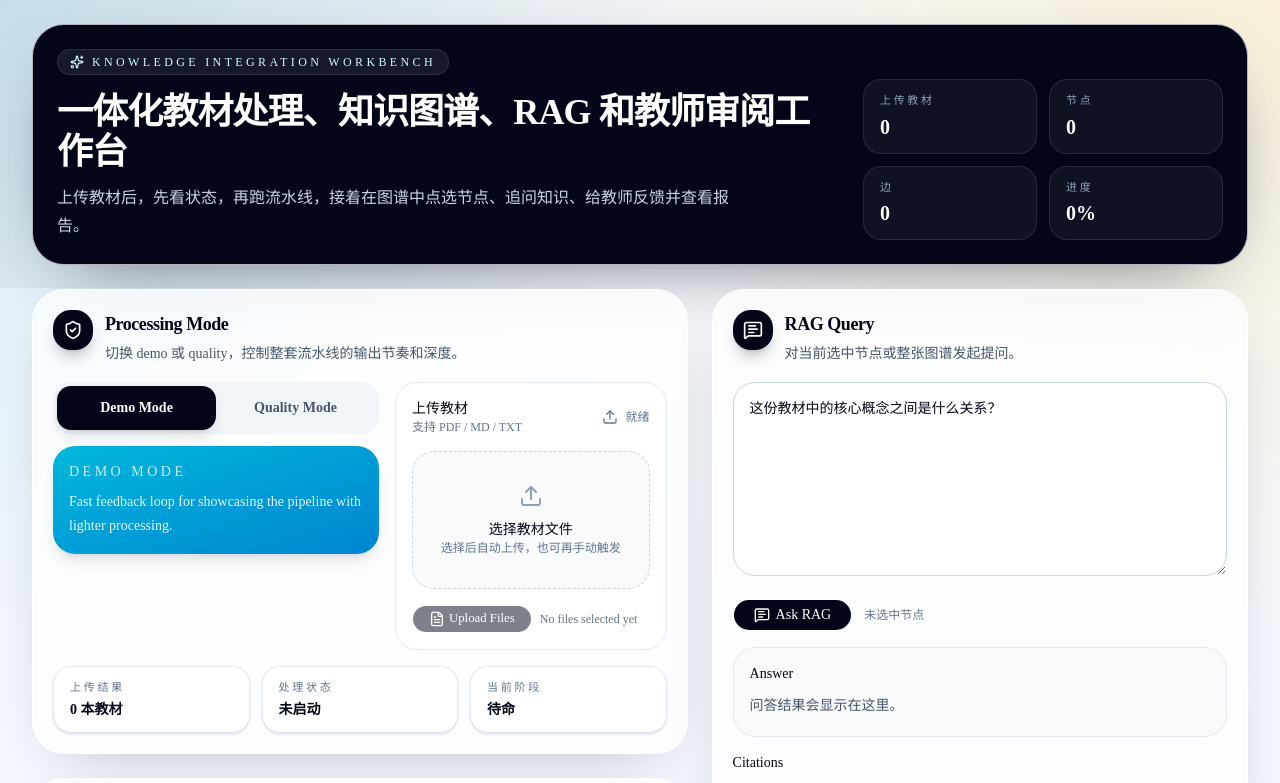
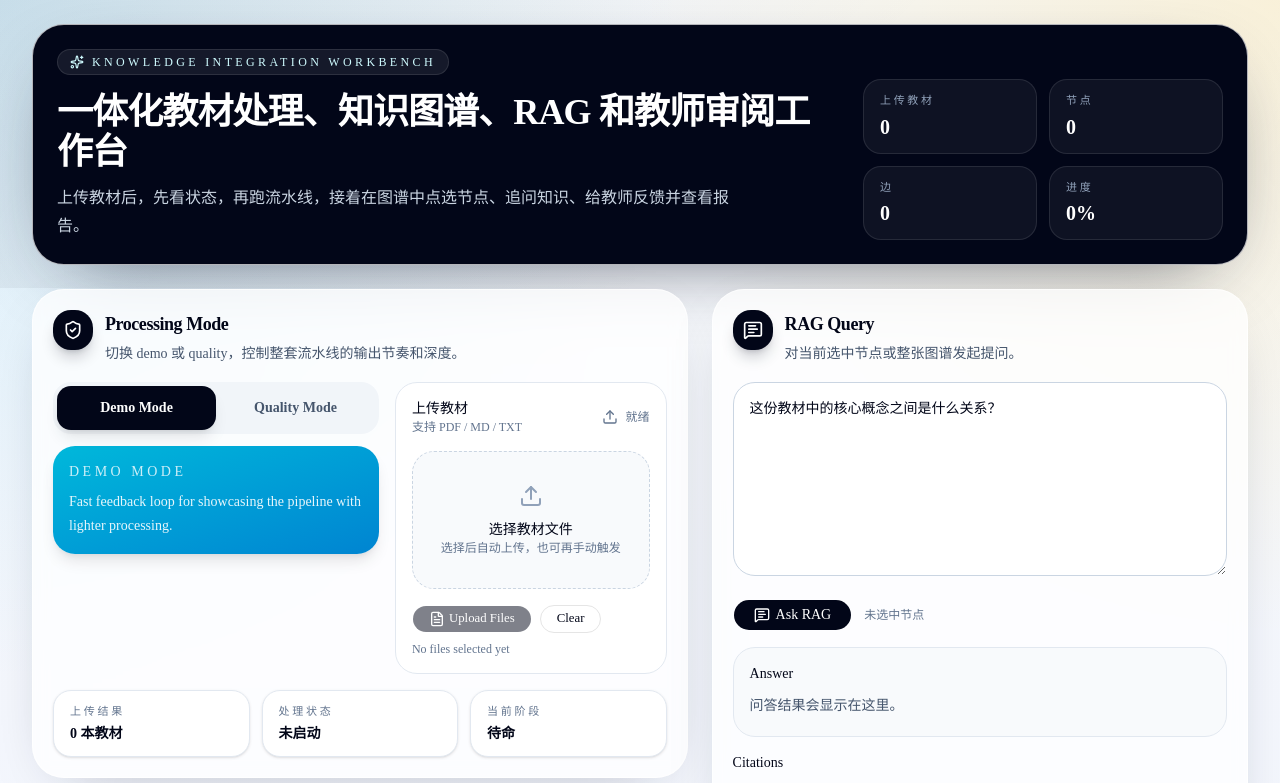
Before and after one commit to Esmer615/Hackson5, a Next.js app in the folder frontend/: page / in a window 1280 px wide. Shown: the top 783 px of the page. Built offline with nearby package versions, Linux system fonts and the light colour scheme; no server answers.

Commit message:
feat(frontend): add clear button to reset upload list

```diff
--- a/frontend/components/workbench.tsx
+++ b/frontend/components/workbench.tsx
@@ -242,6 +242,12 @@ export default function Workbench() {
     }
   }
 
+  function handleClear() {
+    setSelectedFiles([]);
+    setUploadedTextbooks([]);
+    setToast({ tone: 'info', message: '已清空已选文件和上传列表' });
+  }
+
   async function handleRunPipeline() {
     if (uploadedTextbooks.length === 0) {
       setToast({ tone: 'info', message: '请先上传教材，再运行流水线。' });
@@ -467,6 +473,16 @@ export default function Workbench() {
                     >
                       <FileText className="size-4" />
                       Upload Files
+                    </Button>
+                    <Button
+                      type="button"
+                      size="sm"
+                      variant="outline"
+                      onClick={handleClear}
+                      disabled={uploadBusy}
+                      className="rounded-full px-4"
+                    >
+                      Clear
                     </Button>
                     <span className="text-xs text-slate-500">
                       {selectedFiles.length > 0
```
